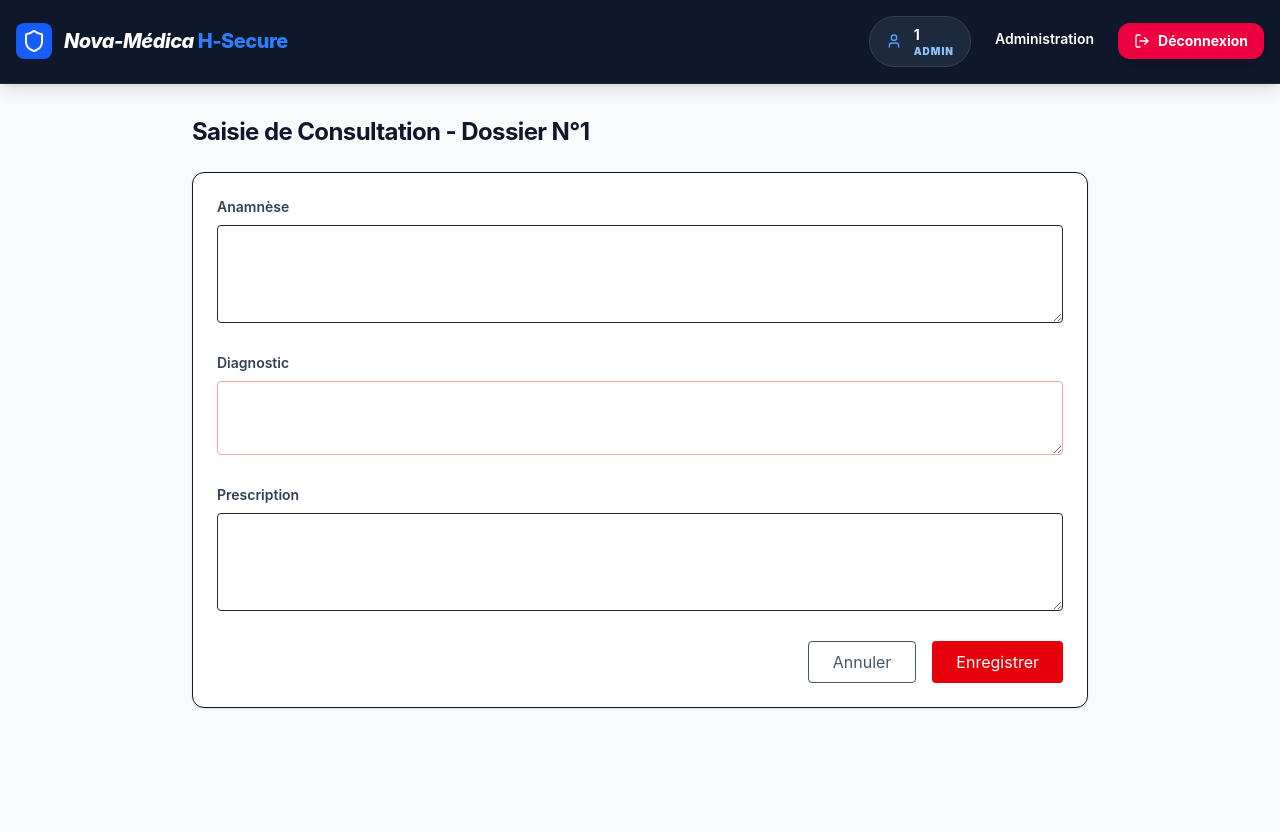
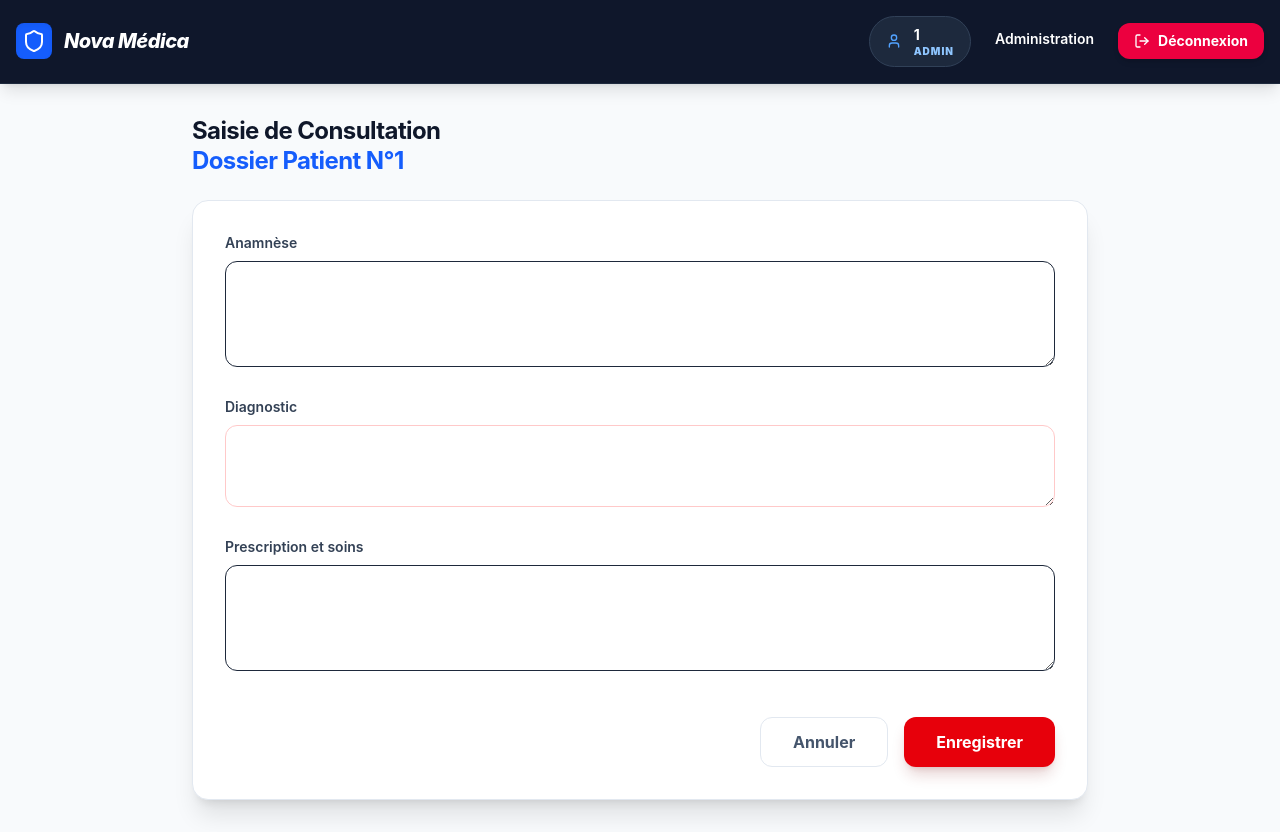
Before and after one commit to victor54454/TP-HACKATON-Nova-Medica, a Next.js app in the folder frontend/: page /patients/1/consultation in a window 1280 px wide. Before the commit the page ends 800 px from the top, so only its background shows below. Built offline with nearby package versions, Linux system fonts and the light colour scheme; sample sign-in values are in the browser's storage.

Commit message:
Ajout des commentaires

```diff
--- a/frontend/src/app/globals.css
+++ b/frontend/src/app/globals.css
@@ -35,7 +35,7 @@ body {
   -moz-osx-font-smoothing: grayscale;
 }
 
-/* Base readability improvements */
+
 h1,
 h2,
 h3,
--- a/frontend/src/app/layout.tsx
+++ b/frontend/src/app/layout.tsx
@@ -3,22 +3,26 @@ import Navbar from '../components/Navbar';
 import "./globals.css";
 import { ReactNode } from 'react';
 
+// Métadonnées de l'application
 export const metadata = {
-  title: "H-Secure - Clinique Nova-Médica",
+  title: "Clinique Nova Médica",
   description: "Portail sécurisé des patients",
 };
-
 
 interface RootLayoutProps {
   children: ReactNode;
 }
 
+/**
+ * Layout racine de l'application.
+ */
 export default function RootLayout({ children }: RootLayoutProps) {
   return (
     <html lang="fr">
       <body className="bg-slate-50 min-h-screen text-slate-800">
         <AuthProvider>
           <Navbar />
+          {/* Contenu principal des pages */}
           <main className="container mx-auto p-4 sm:p-8">
             {children}
           </main>
--- a/frontend/src/app/patients/[id]/consultation/page.js
+++ b/frontend/src/app/patients/[id]/consultation/page.js
@@ -1,32 +1,88 @@
 'use client';
 import ProtectedRoute from '@/components/ProtectedRoute';
-import { useState } from 'react';
+import { useState, use } from 'react';
 import { useRouter } from 'next/navigation';
 import { useAuth } from '@/context/AuthContext';
-import { use } from 'react';
 
+/**
+ * Page de saisie d'une nouvelle consultation.
+ * Accessible uniquement aux praticiens et administrateurs.
+ */
 export default function NouvelleConsultation({ params }) {
+    const router = useRouter();
+    // Unwrapping de l'ID du patient depuis l'URL
     const { id: patientId } = use(params);
-    const router = useRouter();
+
+    // État local du formulaire de consultation
     const [formData, setFormData] = useState({
         anamnesis: '', diagnosis: '', medical_acts: '', prescription: ''
     });
 
+    /**
+     * Formulaire de consultation
+     */
     const handleSubmit = async (e) => {
         e.preventDefault();
-        alert("Données prêtes à être envoyées au backend pour chiffrement AES-256.");
+
+        // Simulation d'envoi et de chiffrement
+        alert("Consultation enregistrée avec succès.");
+
+        // Retour au profil patient après enregistrement
         router.push(`/patients/${patientId}`);
     };
 
     return (
         <ProtectedRoute allowedRoles={['praticien', 'admin']}>
             <div className="max-w-4xl mx-auto">
-                <h1 className="text-2xl font-bold mb-6">Saisie de Consultation - Dossier N°{patientId}</h1>
-                <form onSubmit={handleSubmit} className="space-y-6 bg-white p-6 rounded-xl shadow-sm border">
-                    <div><label className="block text-sm font-medium mb-2">Anamnèse</label><textarea rows="3" className="w-full p-3 border rounded" onChange={e => setFormData({ ...formData, anamnesis: e.target.value })} required></textarea></div>
-                    <div><label className="block text-sm font-medium mb-2 text-red-600">Diagnostic</label><textarea rows="2" className="w-full p-3 border border-red-300 rounded focus:ring-red-500" onChange={e => setFormData({ ...formData, diagnosis: e.target.value })} required></textarea></div>
-                    <div><label className="block text-sm font-medium mb-2">Prescription</label><textarea rows="3" className="w-full p-3 border rounded" onChange={e => setFormData({ ...formData, prescription: e.target.value })}></textarea></div>
-                    <div className="flex justify-end gap-4"><button type="button" onClick={() => router.back()} className="px-6 py-2 border rounded text-slate-600 hover:bg-slate-50">Annuler</button><button type="submit" className="px-6 py-2 bg-red-600 text-white rounded hover:bg-red-700">Enregistrer</button></div>
+                <h1 className="text-2xl font-bold mb-6 text-slate-900 leading-tight">Saisie de Consultation <br /><span className="text-blue-600">Dossier Patient N°{patientId}</span></h1>
+
+                <form onSubmit={handleSubmit} className="space-y-6 bg-white p-8 rounded-2xl shadow-xl border border-slate-200">
+                    {/* Champs de saisie avec labels clairs */}
+                    <div>
+                        <label className="block text-sm font-bold text-slate-700 mb-2">Anamnèse</label>
+                        <textarea
+                            rows="3"
+                            className="w-full p-4 border rounded-xl bg-slate-50 focus:bg-white focus:ring-4 focus:ring-blue-100 outline-none transition-all"
+                            onChange={e => setFormData({ ...formData, anamnesis: e.target.value })}
+                            required
+                        ></textarea>
+                    </div>
+
+                    <div>
+                        <label className="block text-sm font-bold text-red-600 mb-2">Diagnostic</label>
+                        <textarea
+                            rows="2"
+                            className="w-full p-4 border border-red-200 rounded-xl bg-red-50/30 focus:bg-white focus:ring-4 focus:ring-red-100 outline-none transition-all"
+                            onChange={e => setFormData({ ...formData, diagnosis: e.target.value })}
+                            required
+                        ></textarea>
+                    </div>
+
+                    <div>
+                        <label className="block text-sm font-bold text-slate-700 mb-2">Prescription et soins</label>
+                        <textarea
+                            rows="3"
+                            className="w-full p-4 border rounded-xl bg-slate-50 focus:bg-white focus:ring-4 focus:ring-blue-100 outline-none transition-all"
+                            onChange={e => setFormData({ ...formData, prescription: e.target.value })}
+                        ></textarea>
+                    </div>
+
+                    {/* Actions du formulaire */}
+                    <div className="flex justify-end gap-4 pt-4">
+                        <button
+                            type="button"
+                            onClick={() => router.back()}
+                            className="px-8 py-3 border border-slate-200 rounded-xl text-slate-600 font-bold hover:bg-slate-50 transition-all"
+                        >
+                            Annuler
+                        </button>
+                        <button
+                            type="submit"
+                            className="px-8 py-3 bg-red-600 text-white rounded-xl font-bold hover:bg-red-700 shadow-lg shadow-red-900/20 active:scale-95 transition-all"
+                        >
+                            Enregistrer
+                        </button>
+                    </div>
                 </form>
             </div>
         </ProtectedRoute>
--- a/frontend/src/app/patients/create/page.js
+++ b/frontend/src/app/patients/create/page.js
@@ -19,7 +19,7 @@ export default function CreatePatient() {
       // Appel API
       // await createPatient(formData);
       // Mock
-      alert("Création simulée avec succès. N'oubliez pas d'activer l'appel API.");
+      alert("Création simulée avec succès.");
       router.push('/dashboard');
     } catch (error) {
       alert("Erreur lors de la création.");
--- a/frontend/src/components/Navbar.js
+++ b/frontend/src/components/Navbar.js
@@ -3,21 +3,27 @@ import Link from 'next/link';
 import { useAuth } from '../context/AuthContext';
 import { LogOut, User, Shield } from 'lucide-react';
 
+// Barre de navigation
 export default function Navbar() {
     const { user, logout } = useAuth();
+
 
     if (!user) return null;
 
     return (
         <nav className="bg-slate-900 text-white p-4 shadow-lg border-b border-slate-800">
             <div className="container mx-auto flex justify-between items-center">
+                {/* Logo et Lien vers le Dashboard */}
                 <Link href="/dashboard" className="flex items-center gap-3 text-xl font-extrabold tracking-tight hover:text-blue-400 transition-colors">
                     <div className="bg-blue-600 p-1.5 rounded-lg shadow-inner">
                         <Shield className="w-6 h-6 text-white" />
                     </div>
-                    <span className="hidden sm:inline italic">Nova-Médica <span className="text-blue-500 not-italic">H-Secure</span></span>
+                    <span className="hidden sm:inline italic">Nova Médica</span>
                 </Link>
+
+                {/* Informations Utilisateur et Actions */}
                 <div className="flex items-center gap-6">
+                    {/* Badge Utilisateur */}
                     <div className="flex items-center gap-3 bg-slate-800 px-4 py-2 rounded-full border border-slate-700">
                         <User className="w-4 h-4 text-blue-400" />
                         <div className="flex flex-col leading-tight">
@@ -25,9 +31,13 @@ export default function Navbar() {
                             <span className="text-[10px] text-blue-300 font-black uppercase tracking-[0.1em]">{user.role}</span>
                         </div>
                     </div>
+
+                    {/* Lien Administration */}
                     {user.role === 'admin' && (
                         <Link href="/admin" className="text-sm font-semibold hover:text-blue-400 transition border-b-2 border-transparent hover:border-blue-500 pb-0.5">Administration</Link>
                     )}
+
+                    {/* Bouton de déconnexion */}
                     <button onClick={logout} className="flex items-center gap-2 text-sm font-bold bg-rose-600 hover:bg-rose-700 text-white px-4 py-2 rounded-xl transition-all shadow-md hover:shadow-rose-900/20 active:scale-95">
                         <LogOut className="w-4 h-4" /> Déconnexion
                     </button>
--- a/frontend/src/components/ProtectedRoute.js
+++ b/frontend/src/components/ProtectedRoute.js
@@ -3,26 +3,37 @@ import { useAuth } from '../context/AuthContext';
 import { useRouter } from 'next/navigation';
 import { useEffect } from 'react';
 
+// Vérification du user connecté et des droits d'accès
 export default function ProtectedRoute({ children, allowedRoles = [] }) {
     const { user } = useAuth();
     const router = useRouter();
 
+    // Redirection vers login si aucun user connecté
     useEffect(() => {
         if (user === null && !localStorage.getItem('token')) {
             router.push('/login');
         }
     }, [user, router]);
 
-  if (!user) return <div className="p-8 text-center text-slate-500">Chargement de la session sécurisée...</div>;
+    // Message d'attente si aucun user connecté
+    if (!user) return <div className="p-8 text-center text-slate-500 font-medium">Chargement de la session sécurisée...</div>;
 
+    // Route restreinte
     if (allowedRoles.length > 0 && !allowedRoles.includes(user.role)) {
         return (
-      <div className="p-8 text-center mt-12 bg-red-50 border border-red-200 rounded-lg max-w-lg mx-auto">
-        <h2 className="text-xl font-bold text-red-700 mb-2">Accès Refusé</h2>
-        <p className="text-red-600">Vos habilitations de sécurité ne permettent pas d'accéder à cette ressource.</p>
+            <div className="p-8 text-center mt-12 bg-rose-50 border border-rose-200 rounded-2xl max-w-lg mx-auto shadow-sm">
+                <h2 className="text-xl font-black text-rose-700 mb-2 tracking-tight">Accès Refusé</h2>
+                <p className="text-rose-600 font-medium">Vos habilitations de sécurité ne permettent pas d'accéder à cette ressource.</p>
+                <button
+                    onClick={() => router.push('/dashboard')}
+                    className="mt-6 text-sm font-bold text-rose-700 hover:underline"
+                >
+                    Retour au tableau de bord
+                </button>
             </div>
         );
     }
 
+    // Si tout est valide, on rend les composants enfants
     return children;
 }
```
Also changed, not shown: frontend/src/app/dashboard/page.js (+23 -6 lines), frontend/src/app/login/page.js (+25 -8 lines), frontend/src/app/patients/[id]/page.js (+8 -0 lines), frontend/src/context/AuthContext.js (+10 -0 lines), frontend/src/services/api.js (+14 -9 lines). Lines whose indentation alone changed are shown as unchanged.
